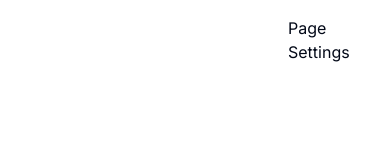
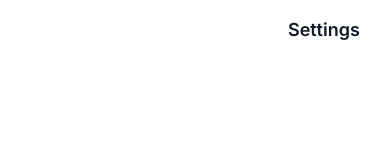
Before and after one commit to leenrd/dashb, a Next.js app: page /admin/settings in a window 390 px wide. Shown: the top 160 px of the page. Built offline with nearby package versions, Linux system fonts and the light colour scheme.

Commit message:
doc: update

```diff
--- a/src/app/(admin)/admin/records/page.tsx
+++ b/src/app/(admin)/admin/records/page.tsx
@@ -3,7 +3,13 @@ import { FC } from "react";
 interface PageProps {}
 
 const Page: FC<PageProps> = ({}) => {
-  return <div>Page Records</div>;
+  return (
+    <div>
+      <h1 className="text-lg font-semibold text-gray-900 sm:text-xl dark:text-gray-50">
+        Records
+      </h1>
+    </div>
+  );
 };
 
 export default Page;
--- a/src/app/(admin)/admin/settings/page.tsx
+++ b/src/app/(admin)/admin/settings/page.tsx
@@ -3,7 +3,13 @@ import { FC } from "react";
 interface PageProps {}
 
 const Page: FC<PageProps> = ({}) => {
-  return <div>Page Settings</div>;
+  return (
+    <div>
+      <h1 className="text-lg font-semibold text-gray-900 sm:text-xl dark:text-gray-50">
+        Settings
+      </h1>
+    </div>
+  );
 };
 
 export default Page;
--- a/src/app/layout.tsx
+++ b/src/app/layout.tsx
@@ -5,8 +5,8 @@ import "./globals.css";
 const inter = Inter({ subsets: ["latin"] });
 
 export const metadata: Metadata = {
-  title: "Create Next App",
-  description: "Generated by create next app",
+  title: "Dashboard",
+  description: "made by Leenard Zarate the Exalted Thearch of Heaven and Earth",
 };
 
 export default function RootLayout({
```
